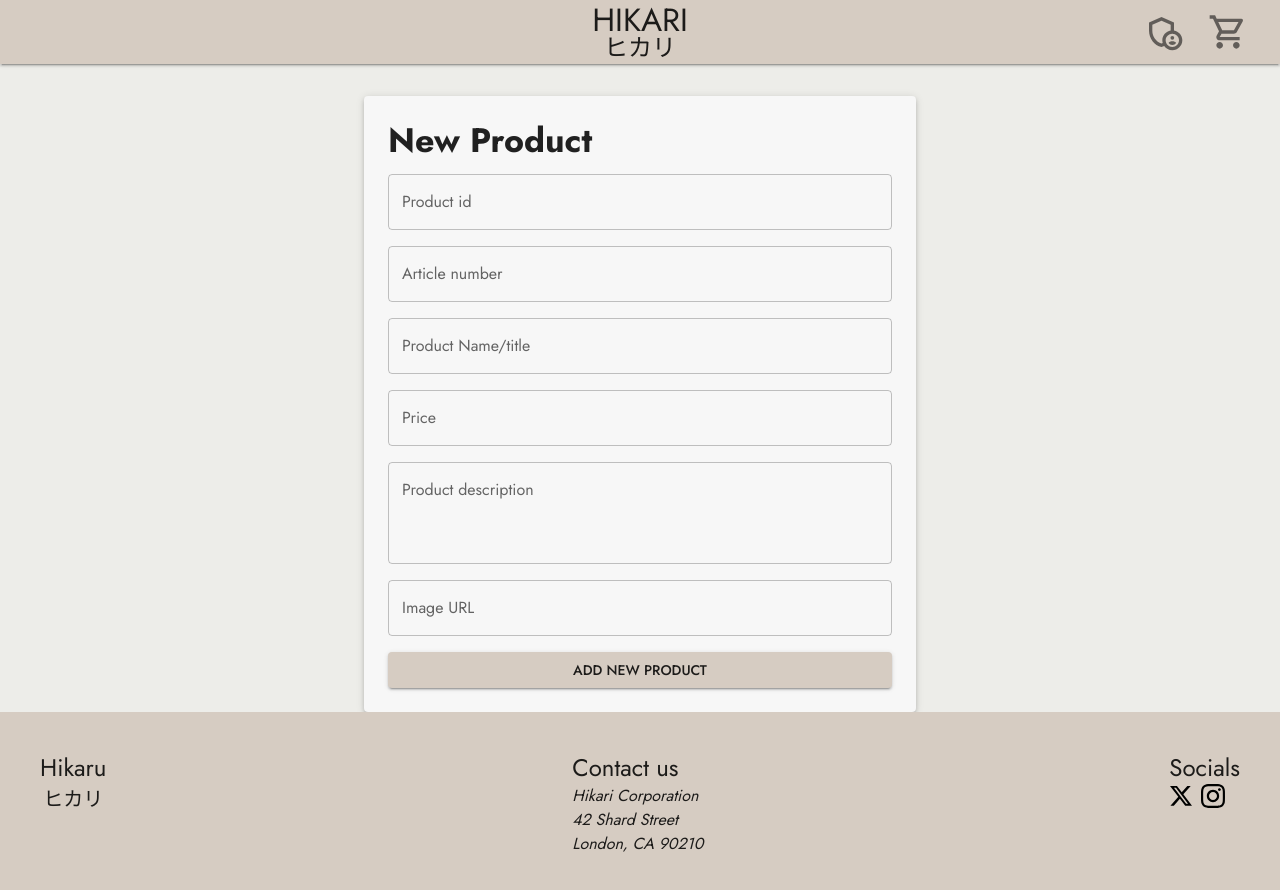
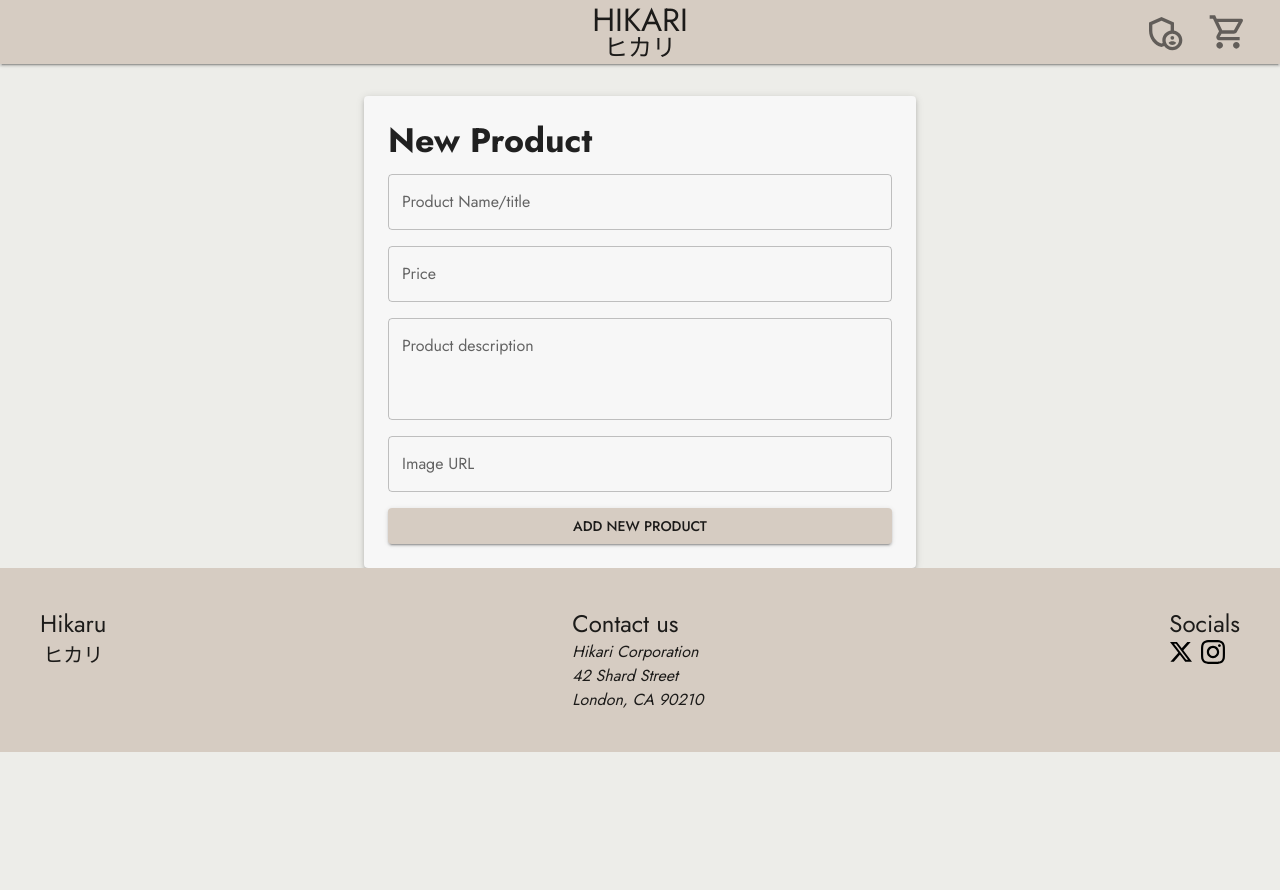
Before and after one commit to Peter-WebDev/hikari-webshop, a Next.js app: page /admin/add-product in a window 1280 px wide. Shown: the top 890 px of the page. After the commit the page ends 800 px from the top, so only its background shows below. Built offline with nearby package versions, Linux system fonts and the light colour scheme; what @mui/material-nextjs would draw is missing.

Commit message:
id and articleNumber removed from actions.ts and AddProductForm

```diff
--- a/app/actions.ts
+++ b/app/actions.ts
@@ -6,8 +6,6 @@ import { redirect } from "next/navigation";
 import { z } from "zod";
 
 const productSchema = z.object({
-    id: z.string().min(3, "Product id must be at least 3 strings"),
-    articleNumber: z.string().min(3, "Product id must be at least 3 strings"),
     title: z.string().min(3, "Product title must be at least 3 characters"),
     price: z.number().min(1, "Price must be at least 1"),
     description: z.string().min(3, "Product description must be at least 3 characters"),
--- a/app/admin/add-product/AddProductForm.tsx
+++ b/app/admin/add-product/AddProductForm.tsx
@@ -7,8 +7,8 @@ import { useForm } from "react-hook-form";
 import { z } from "zod";
 
 const productSchema = z.object({
-    id: z.string().min(3, "Product id must be at least 3 strings"),
-    articleNumber: z.string().min(3, "Product id must be at least 3 strings"),
+    //id: z.string().min(3, "Product id must be at least 3 strings"),
+    //articleNumber: z.string().min(3, "Product id must be at least 3 strings"),
     title: z.string().min(3, "Product title must be at least 3 characters"),
     price: z.coerce.number().min(1, "Price must be at least 1"),
     description: z.string().min(3, "Product description must be at least 3 characters"),
@@ -41,18 +41,6 @@ export default function AddProductForm() {
         </Typography>
 
         <Box component="form" onSubmit={handleSubmit(onSubmit)} sx={{ display: "flex", flexDirection: "column", gap: 2 }}>
-
-        <TextField label="Product id"
-            {...register("id")}
-            error={!!errors.id}
-            helperText={errors.id?.message}
-            />
-
-        <TextField label="Article number"
-            {...register("articleNumber")}
-            error={!!errors.articleNumber}
-            helperText={errors.articleNumber?.message}
-            />
 
           <TextField
             label="Product Name/title"
```
